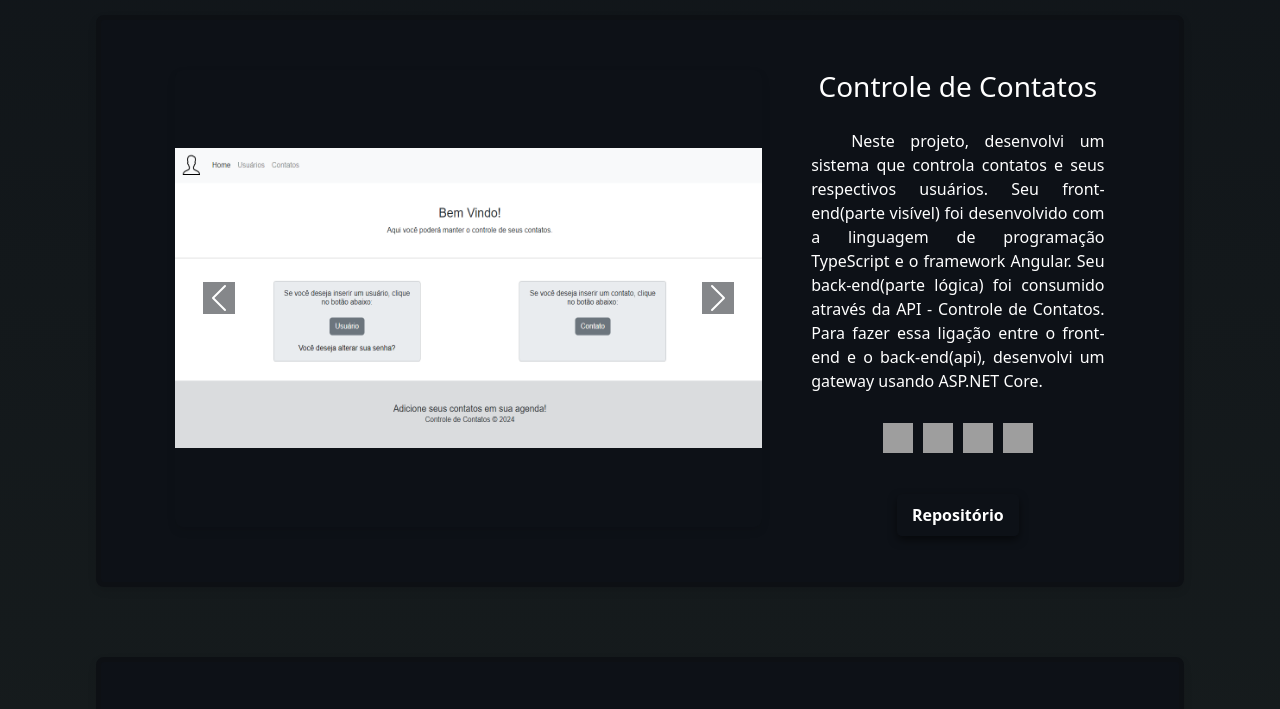
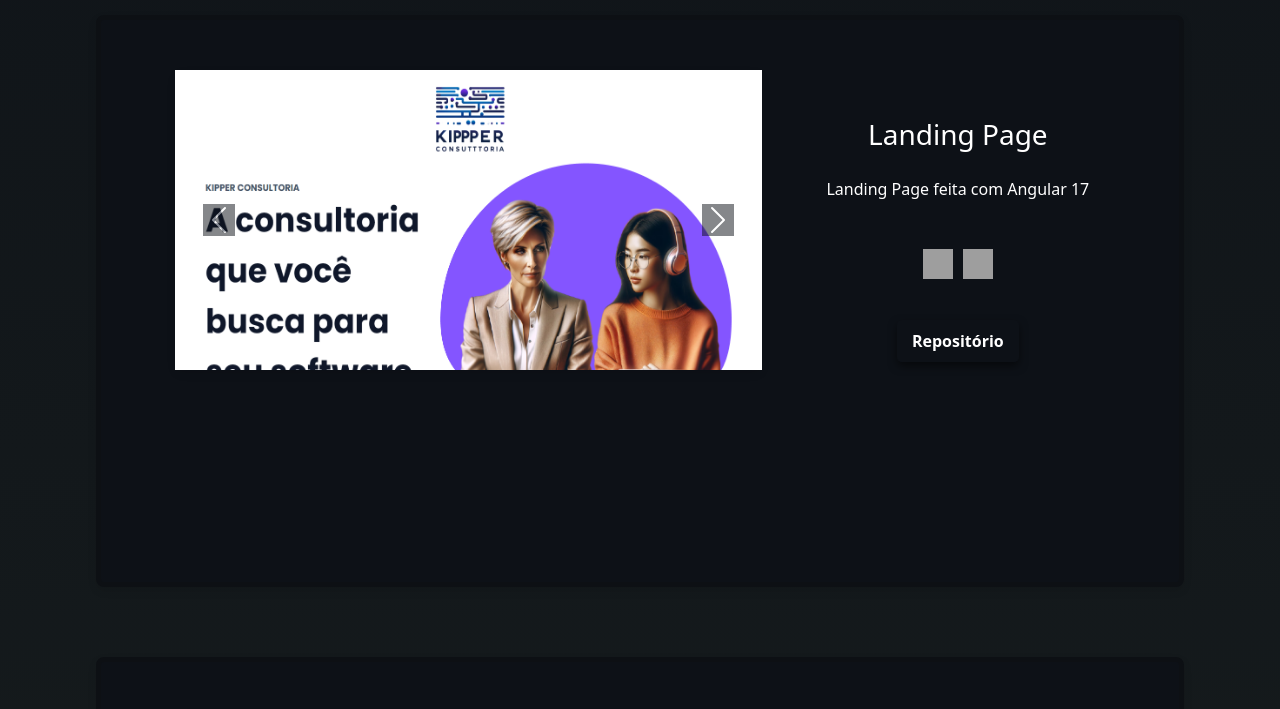
Before and after one commit to CezarDiasMartins/Portfolio, a plain HTML site: page index.html in a window 1280 px wide. Shown: the part 801-1510 px from the top of the page. Drawn offline with nearby package versions, Linux system fonts and the light colour scheme; grey boxes are pictures that could not be loaded.

Commit message:
portfolio atualizado

```diff
--- a/index.html
+++ b/index.html
@@ -207,6 +207,106 @@
                 src="https://cdn.jsdelivr.net/gh/devicons/devicon/icons/postgresql/postgresql-original.svg"
               />
               <p>PostgreSQL</p>
+            </div>
+          </div>
+        </div>
+      </div>
+
+      <div class="projetos">
+        <div class="projetos-conteudo">
+          <div
+            id="carouselExampleCaptions6"
+            class="carroselStyle carousel slide"
+          >
+            <div class="carousel-inner">
+              <div class="carousel-item active">
+                <img
+                  src="img/6-LandingPage/1.PNG"
+                  class="carroselImg d-block w-100"
+                  alt="..."
+                />
+              </div>
+              <div class="carousel-item">
+                <img
+                  src="img/6-LandingPage/2.PNG"
+                  class="carroselImg d-block w-100"
+                  alt="..."
+                />
+              </div>
+              <div class="carousel-item">
+                <img
+                  src="img/6-LandingPage/3.PNG"
+                  class="carroselImg d-block w-100"
+                  alt="..."
+                />
+              </div>
+              <div class="carousel-item">
+                <img
+                  src="img/6-LandingPage/4.PNG"
+                  class="carroselImg d-block w-100"
+                  alt="..."
+                />
+              </div>
+              <div class="carousel-item">
+                <img
+                  src="img/6-LandingPage/5.PNG"
+                  class="carroselImg d-block w-100"
+                  alt="..."
+                />
+              </div>
+            </div>
+            <button
+              class="carousel-control-prev"
+              type="button"
+              data-bs-target="#carouselExampleCaptions6"
+              data-bs-slide="prev"
+            >
+              <span
+                class="carousel-control-prev-icon"
+                aria-hidden="true"
+              ></span>
+              <span class="visually-hidden">Previous</span>
+            </button>
+            <button
+              class="carousel-control-next"
+              type="button"
+              data-bs-target="#carouselExampleCaptions6"
+              data-bs-slide="next"
+            >
+              <span
+                class="carousel-control-next-icon"
+                aria-hidden="true"
+              ></span>
+              <span class="visually-hidden">Next</span>
+            </button>
+          </div>
+          <div class="texto mt-5">
+            <h3>Landing Page</h3>
+            <p class="mb-5 text-align-center" style="text-align: center; text-indent: 0;">
+              Landing Page feita com Angular 17
+            </p>
+            <div class="habilidadesUsadas mt-5">
+              <div class="habilidadeUsada">
+                <img
+                  alt="Angular"
+                  src="https://cdn.jsdelivr.net/gh/devicons/devicon@latest/icons/angular/angular-original.svg"
+                />
+              </div>
+              <div class="habilidadeUsada">
+                <img
+                  alt="TS"
+                  src="https://cdn.jsdelivr.net/gh/devicons/devicon@latest/icons/typescript/typescript-original.svg"
+                />
+              </div>
+            </div>
+            <div class="repositorios">
+              <div class="repositorio">
+                <a
+                  target="_blank"
+                  href="https://github.com/CezarDiasMartins/Landing-Page"
+                  >Repositório</a
+                >
+              </div>
             </div>
           </div>
         </div>
```
Also changed, not shown: img/6-LandingPage/1.PNG (added), img/6-LandingPage/2.PNG (added), img/6-LandingPage/3.PNG (added), img/6-LandingPage/4.PNG (added), img/6-LandingPage/5.PNG (added).
